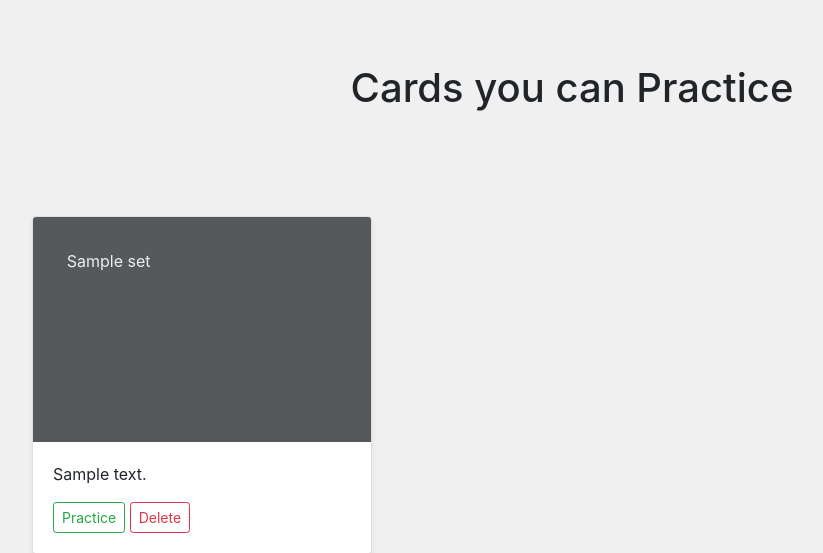
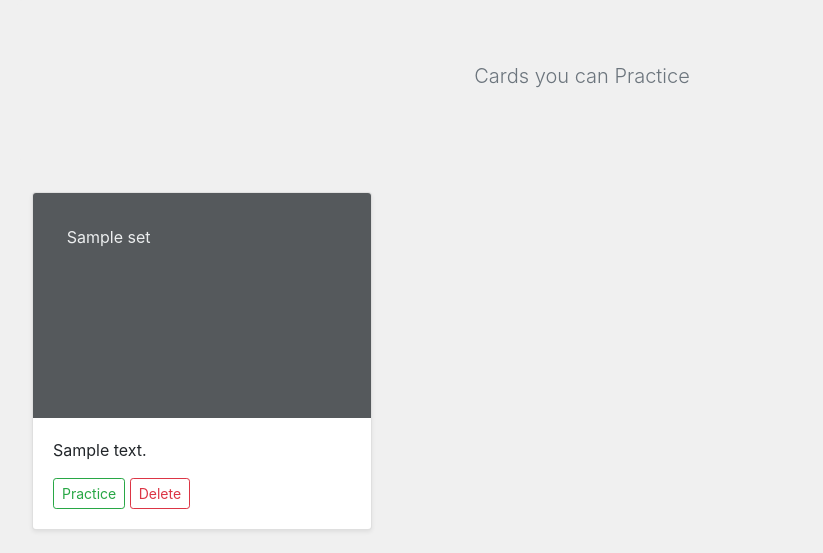
Before and after one commit to siddhantrao23/flashy, a Django app: page / in a window 1280 px wide. Shown: the part 56-609 px from the top of the page, without its empty margins (68-891 px from the left). Run offline with Django 3.2, Linux system fonts and the light colour scheme; tables that the repository leaves empty hold one stand-in row (values such as "Sample post").

Commit message:
modify index

```diff
--- a/cards/templates/cards/index.html
+++ b/cards/templates/cards/index.html
@@ -7,7 +7,7 @@
 {% if set_list %}
 <section class="jumbotron text-center">
     <div class="container">
-        <h1 class="jumbotron-heading">Cards you can Practice</h1>
+        <h1 class="lead text-muted">Cards you can Practice</h1>
     </div>
 </section>
 <div class="container">
```
